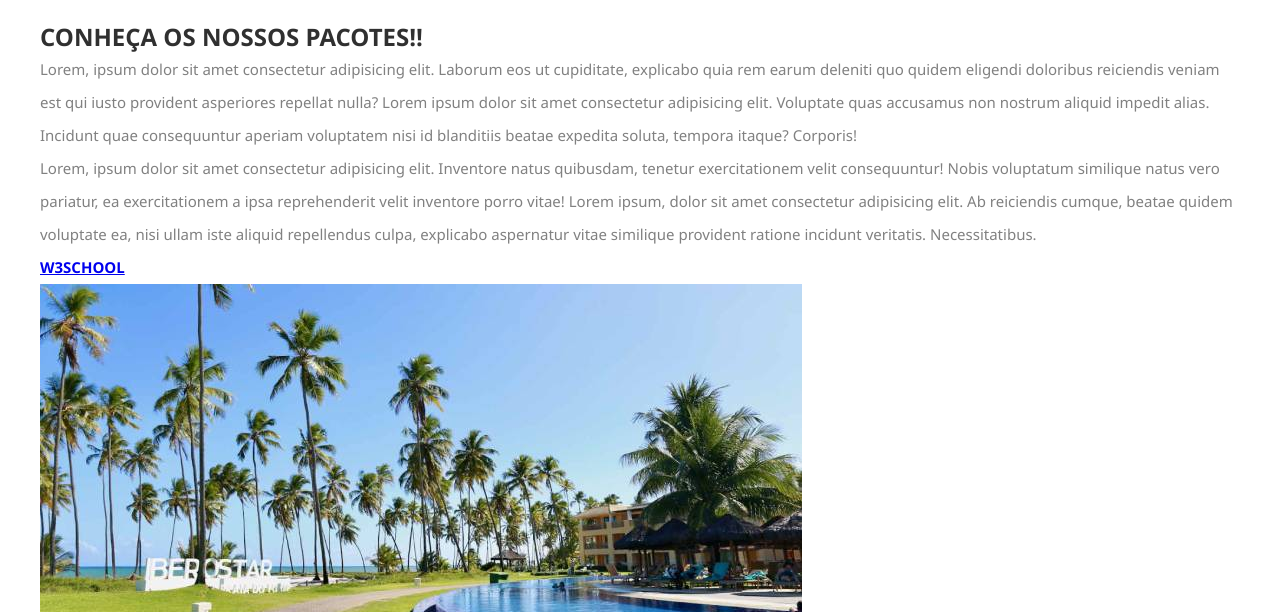
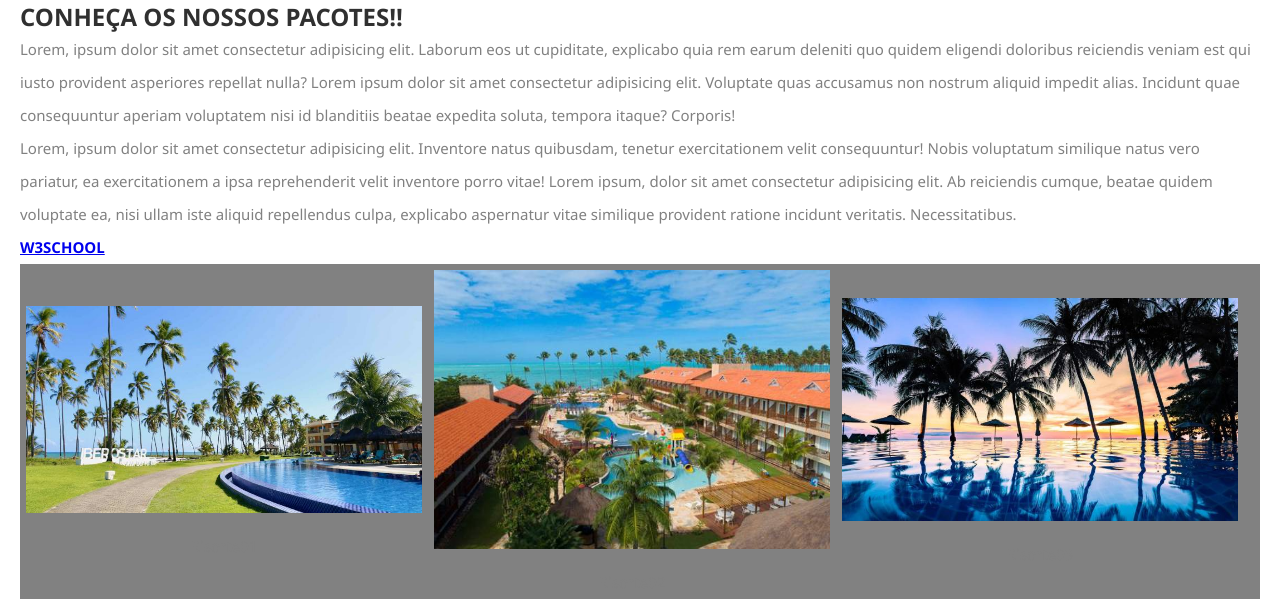
Before and after one commit to PAULOCESAR1313/ESTUDOS-2, a plain HTML site: page DESCOMOLICA/HTML/SITE/AGENCIA_DE_TURISMO/index.html in a window 1280 px wide. Shown: the part 188-800 px from the top of the page. Drawn offline with Linux system fonts and the light colour scheme.

Commit message:
Muit alt

```diff
--- a/DESCOMOLICA/HTML/SITE/AGENCIA_DE_TURISMO/index.html
+++ b/DESCOMOLICA/HTML/SITE/AGENCIA_DE_TURISMO/index.html
@@ -31,27 +31,27 @@
             Lorem, ipsum dolor sit amet consectetur adipisicing elit. Inventore natus quibusdam, tenetur exercitationem velit consequuntur! Nobis voluptatum similique natus vero pariatur, ea exercitationem a ipsa reprehenderit velit inventore porro vitae!
             Lorem ipsum, dolor sit amet consectetur adipisicing elit. Ab reiciendis cumque, beatae quidem voluptate ea, nisi ullam iste aliquid repellendus culpa, explicabo aspernatur vitae similique provident ratione incidunt veritatis. Necessitatibus.
         </p>
-        <p>
-            <a href="https://www.w3.org">
-                <strong>
-                    W3SCHOOL
-                </strong>
-            </a>
-        </p>
+            <div>
+                <a href="https://www.w3.org">
+                    <strong>
+                        W3SCHOOL
+                    </strong>
+                </a>
+            </div>
             <div class="imagen_conteiner">
-                <figure>
+                <figure class="figura">
                     <div class="risortes">
                         <img src="/SITE/AGENCIA_DE_TURISMO/IMAGENS/RISORTES/RISORTE 01.jpg" alt="Risorte01">
                     </div><!--risorte01-->
                     <figcaption>Risorte01</figcaption>
                 </figure>
-                <figure>
+                <figure class="figura">
                     <div class="risortes">
                         <img src="/SITE/AGENCIA_DE_TURISMO/IMAGENS/RISORTES/RISORTE 02.jpg" alt="Risorte02">
                     </div><!--risorte02-->
                     <figcaption>Risorte02</figcaption>
                 </figure>
-                <figure>
+                <figure class="figura">
                     <div class="risortes">
                         <img src="/SITE/AGENCIA_DE_TURISMO/IMAGENS/RISORTES/RISORTE 03.jpg" alt="Risorte03">
                     </div><!--risorte03-->
--- a/DESCOMOLICA/HTML/SITE/AGENCIA_DE_TURISMO/style.css
+++ b/DESCOMOLICA/HTML/SITE/AGENCIA_DE_TURISMO/style.css
@@ -50,7 +50,7 @@ nav li
 
 section, footer
 {
-    margin: 40px;
+    margin: 20px;
 }
 
 h1
@@ -69,11 +69,24 @@ h2
     color: #303030;
 }
 
-.risortes
+#pacotes .imagen_conteiner .figura
 {
-    display: inline;
-    width: 300px;
-    height: 300px;
+    text-align: center;
+}
+
+.imagen_conteiner
+{
+    display: flex;
+    text-align: center;
+    align-items: center;
+    background-color: #818181;
+}
+
+.risortes img
+{
+    margin: 4px;
+    padding: 2px;
+    width: 400px;
 }
 
 table
```
